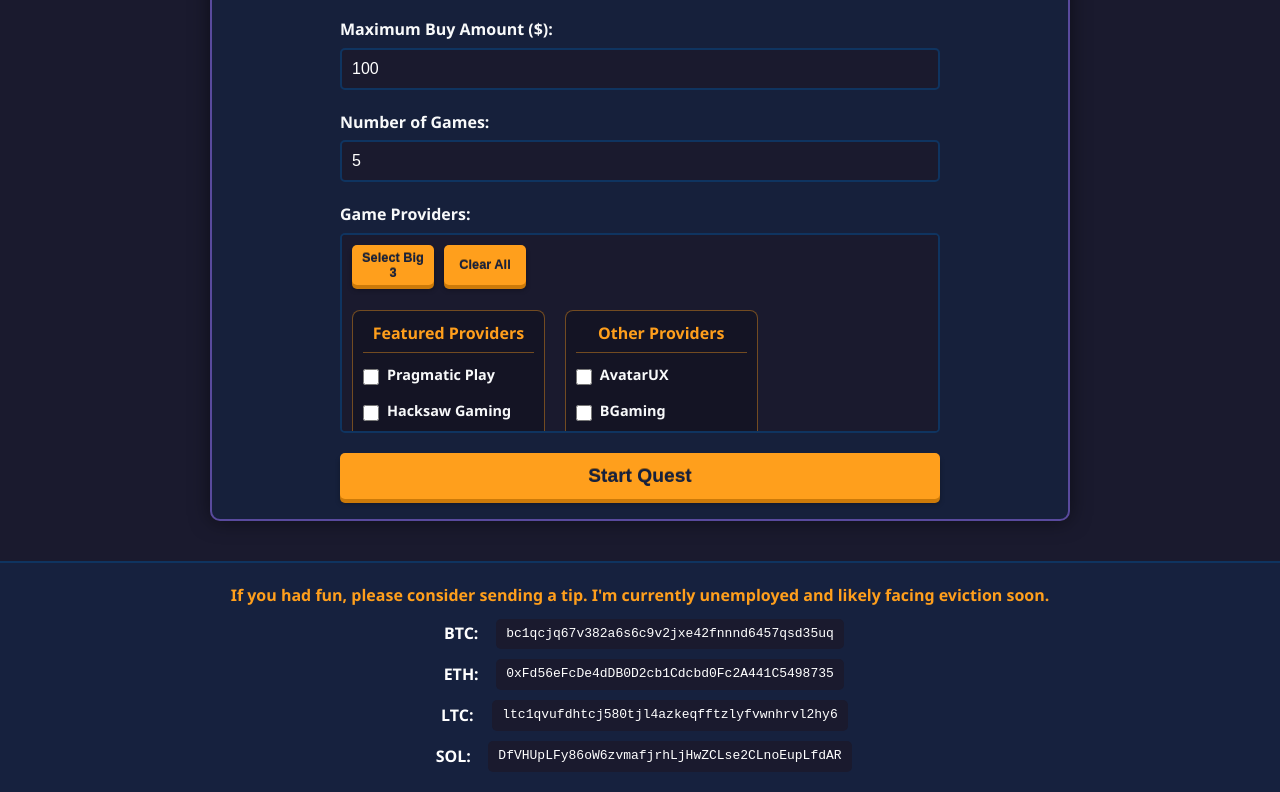
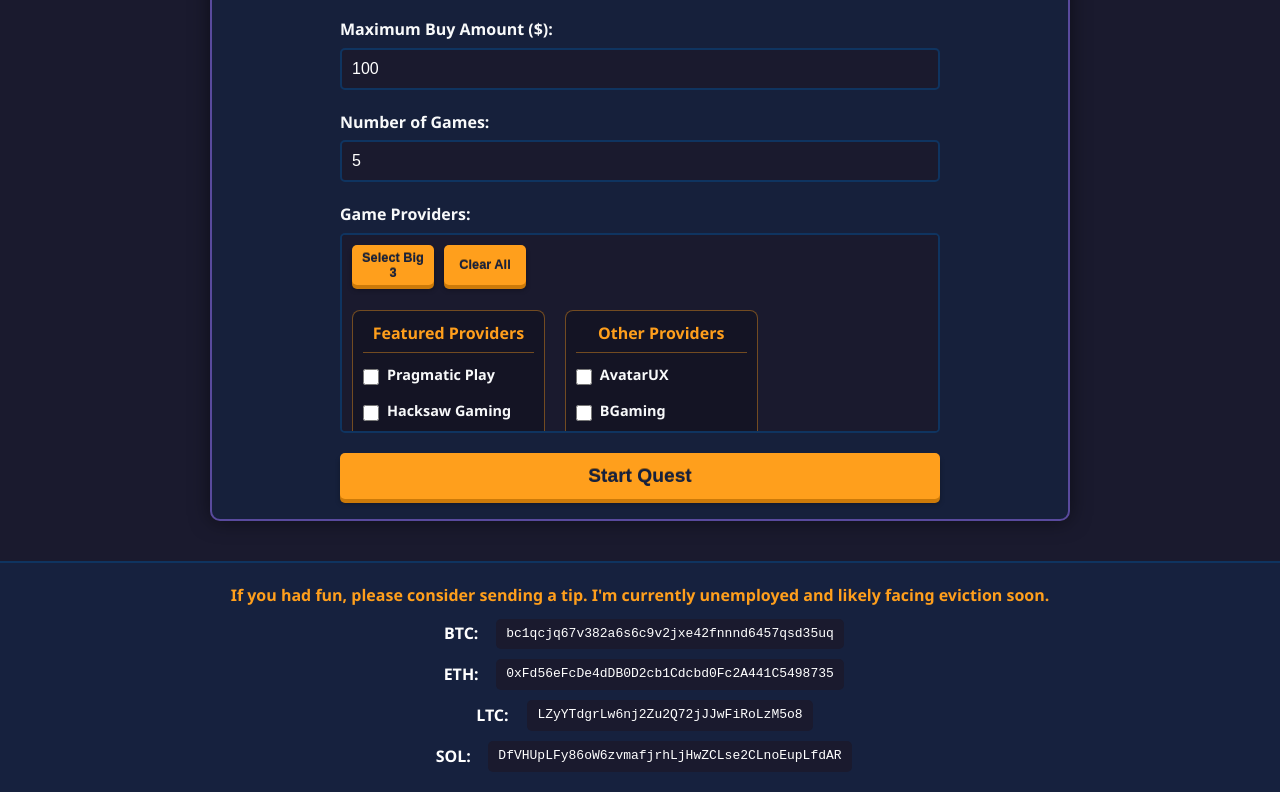
Before and after one commit to AUrbanec/SlotQuest, a plain HTML site: page index.html in a window 1280 px wide. Shown: the part 378-1170 px from the top of the page. Drawn offline with Linux system fonts and the light colour scheme.

Commit message:
Update index.html

```diff
--- a/index.html
+++ b/index.html
@@ -123,7 +123,7 @@
                 </div>
                 <div class="crypto">
                     <span>LTC:</span>
-                    <code>ltc1qvufdhtcj580tjl4azkeqfftzlyfvwnhrvl2hy6</code>
+                    <code>LZyYTdgrLw6nj2Zu2Q72jJJwFiRoLzM5o8</code>
                 </div>
                 <div class="crypto">
                     <span>SOL:</span>
```
